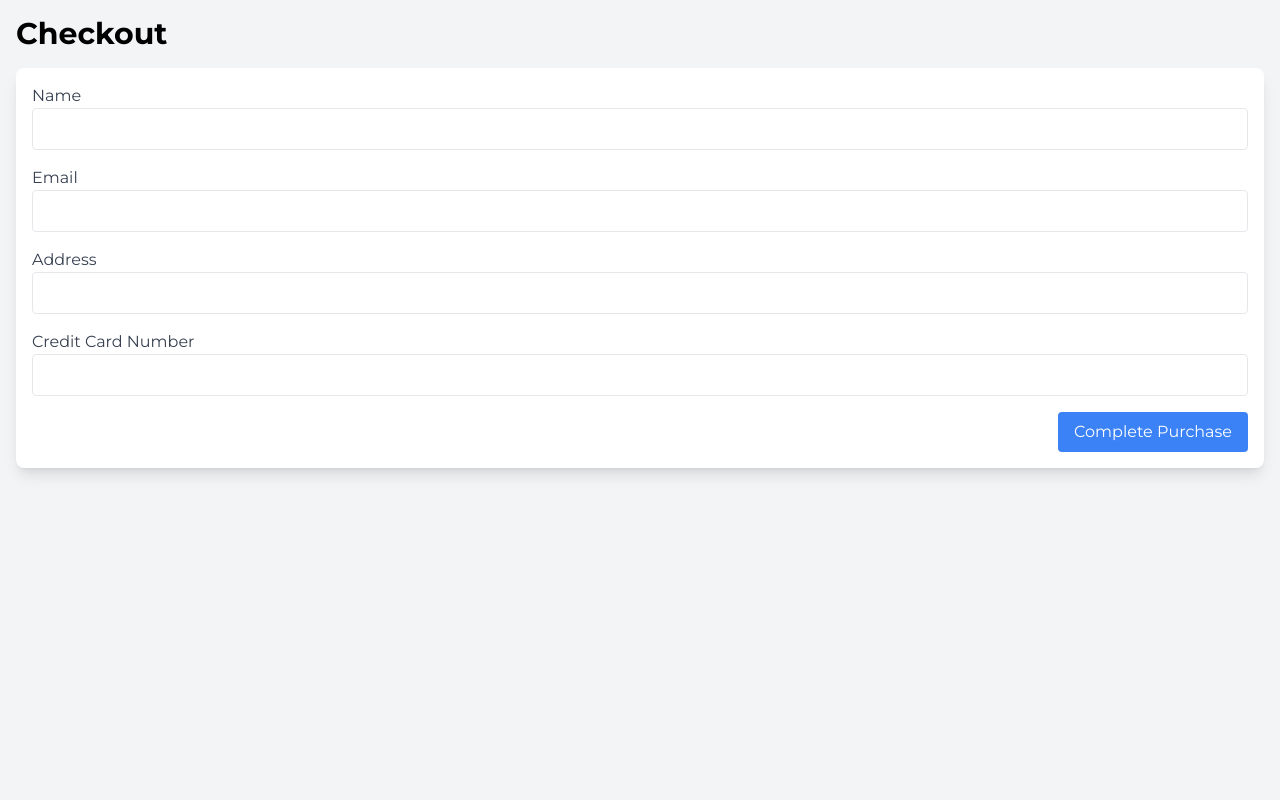
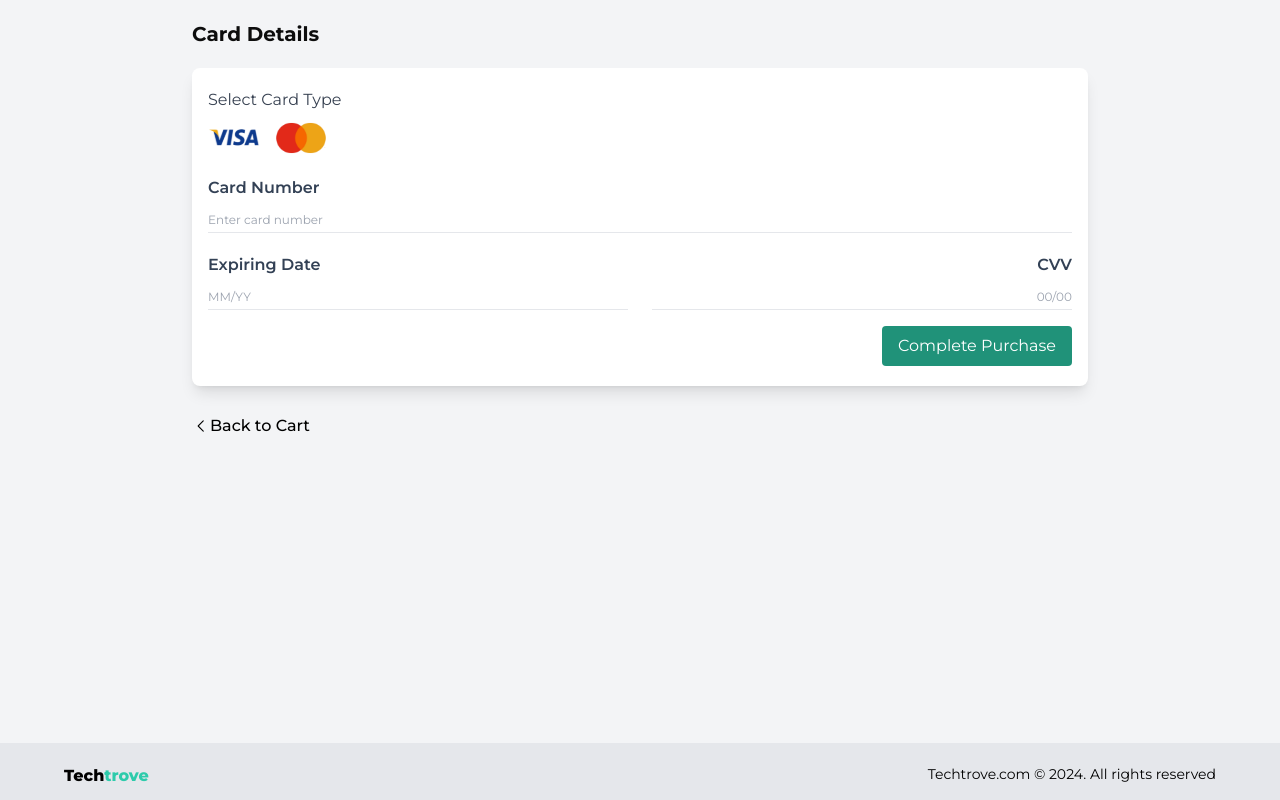
Before and after one commit to favour-emmanuel/hng-ecomm-site, a React (Vite) app: page /checkout in a window 1280 px wide. Built offline with nearby package versions, Linux system fonts and the light colour scheme.

Commit message:
designed the checkout page

```diff
--- a/src/components/Cart.tsx
+++ b/src/components/Cart.tsx
@@ -4,6 +4,8 @@ import img6 from "../assets/img6.png";
 import img10 from "../assets/img10.png";
 import img12 from "../assets/img12.png";
 import Nav from "./Nav";
+import { useState } from "react";
+import Footer from "./Footer";
 
 interface CartItem {
   id: number;
@@ -18,7 +20,7 @@ interface CartItem {
 const Cart: React.FC = () => {
   const location = useLocation();
 
-  const cartItems: CartItem[] = [
+  const cartItems = [
     {
       id: 1,
       name: "Plantronics Audio 478",
@@ -38,7 +40,7 @@ const Cart: React.FC = () => {
       color: "Pink",
     },
     {
-      id: 2,
+      id: 3,
       name: "Klipsch Pro 3",
       description: "JBLHD00321",
       price: "$799.99",
@@ -52,8 +54,8 @@ const Cart: React.FC = () => {
     <div>
       {location.pathname === "/cart" ? <Nav /> : ""}
       <div className="container mx-auto lg:px-14 px-8 py-6">
-        <div className="flex justify-between items-center">
-          <p className="my-2 text-xl text-gray-700 font-semibold">
+        <div className="flex justify-between items-center lg:gap-x-0 gap-x-4 w-full border-b pb-4">
+          <p className="my-2 lg:text-xl text-base text-gray-700 font-semibold">
             Your shopping Cart
           </p>
           <Link
@@ -70,37 +72,41 @@ const Cart: React.FC = () => {
           {cartItems.map((item) => (
             <div
               key={item.id}
-              className="flex justify-between items-center mb-4 bg-white shadow-lg rounded-lg px-5 py-3 my-5"
+              className="flex w-full justify-between items-center mb-4 bg-white shadow-lg rounded-lg lg:px-5 px-2.5 py-3 my-5"
             >
               <div className="flex items-center gap-2">
                 <div>
                   <img src={item.image} alt="" className="w-28" />
                 </div>
                 <div>
-                  <h2 className="text-xl font-bold">{item.name}</h2>
-                  <p className="text-gray-700">{item.description}</p>
+                  <h2 className="lg:text-lg text-sm font-bold">{item.name}</h2>
+                  <p className="text-gray-700 lg:text-base text-sm">
+                    {item.description}
+                  </p>
                 </div>
               </div>
-              <p>{item.color}</p>
+              <p className="text-sm mx-auto">{item.color}</p>
               <div className="flex items-center gap-3">
                 <p>{item.quantity}</p>
                 <div>
                   <div className="flex flex-col gap-y-3">
                     <button className="bg-[#1c8f78] px-2 rounded-md">
-                      <span className="font-semibold text-lg text-white">
+                      <span className="font-semibold lg:text-lg text-sm text-white">
                         +
                       </span>
                     </button>
                     <button className="bg-[#1c8f78] px-2 rounded-md">
-                      <span className="font-semibold text-lg text-white">
+                      <span className="font-semibold  lg:text-lg text-sm text-white">
                         -
                       </span>
                     </button>
                   </div>
                 </div>
               </div>
-              <div className="flex items-center">
-                <p>{item.price}</p>
+              <div className="flex items-center ml-2">
+                <p className="text-sm font-semibold text-slate-900">
+                  {item.price}
+                </p>
               </div>
             </div>
           ))}
--- a/src/components/Checkout.tsx
+++ b/src/components/Checkout.tsx
@@ -1,32 +1,77 @@
-import React from "react";
+import { Link, useLocation } from "react-router-dom";
+import { Icon } from "@iconify/react/dist/iconify.js";
+import Footer from "./Footer";
+import visaCard from "../assets/visa.svg";
+import mastercCard from "../assets/mast-card.svg";
 
 const Checkout: React.FC = () => {
+  const location = useLocation();
+
   return (
-    <div className="container mx-auto px-4">
-      <h1 className="text-3xl font-bold my-4">Checkout</h1>
-      <form className="bg-white shadow-lg rounded-lg p-4">
+    <div>
+      <div className="container mx-auto px-8 w-full max-w-[60rem]">
+        <h1 className="text-xl font-bold text-[#0d0d0d] my-5">Card Details</h1>
+        <form className="bg-white shadow-lg rounded-lg py-5 px-4">
           <div className="mb-4">
-          <label className="block text-gray-700">Name</label>
-          <input type="text" className="w-full px-3 py-2 border rounded" />
+            <label className="block text-gray-700 text-base">
+              Select Card Type
+            </label>
+            <div className="flex items-center gap-2 ml-[-6px] my-2">
+              <img src={visaCard} alt="" className="w-[4rem]" />
+              <img src={mastercCard} alt="" />
             </div>
-        <div className="mb-4">
-          <label className="block text-gray-700">Email</label>
-          <input type="email" className="w-full px-3 py-2 border rounded" />
           </div>
-        <div className="mb-4">
-          <label className="block text-gray-700">Address</label>
-          <input type="text" className="w-full px-3 py-2 border rounded" />
+          <div className="my-5">
+            <label className="block text-slate-700 font-semibold text-base">
+              Card Number
+            </label>
+            <input
+              type="text"
+              placeholder="Enter card number"
+              className="w-full border-b text-xs pt-3 pb-1 text-gray-400"
+            />
           </div>
-        <div className="mb-4">
-          <label className="block text-gray-700">Credit Card Number</label>
-          <input type="text" className="w-full px-3 py-2 border rounded" />
+          <div className="my-4">
+            <div className="flex justify-between items-center">
+              <label className="block text-slate-700 font-semibold text-base">
+                Expiring Date
+              </label>
+              <label className="block text-slate-700 font-semibold text-base">
+                CVV
+              </label>
             </div>
+            <div className="flex items-center gap-6">
+              <input
+                type="text"
+                placeholder="MM/YY"
+                className="w-full border-b text-xs pt-3 pb-1 text-gray-400"
+              />
+              <input
+                type="text"
+                placeholder="00/00"
+                className="w-full border-b text-xs pt-3 pb-1 text-gray-400 text-right"
+              />
+            </div>
+          </div>
+
           <div className="text-right">
-          <button className="bg-blue-500 text-white px-4 py-2 rounded">
+            <button className="bg-[#209279] text-white px-4 py-2 rounded">
               Complete Purchase
             </button>
           </div>
         </form>
+        <h3 className="text-base font-medium mt-7">
+          <Link to={"/"} className="flex items-center">
+            <span className="text-lg">
+              <Icon icon="fluent:chevron-left-16-regular" />
+            </span>
+            Back to Cart
+          </Link>
+        </h3>
+      </div>
+      <div className="fixed w-full bottom-0">
+        {location.pathname === "/checkout" ? <Footer /> : ""}
+      </div>
     </div>
   );
 };
--- a/src/components/Hero.tsx
+++ b/src/components/Hero.tsx
@@ -17,11 +17,13 @@ const Hero = () => {
         <div className="mt-6">
           <div className="flex gap-3 items-center my-3">
             <h3 className="border border-b w-full max-w-[4rem]"></h3>
-            <h3 className="font-medium">Related Product</h3>
-            <h3 className="border border-b w-full max-w-[20rem]"></h3>
-            <h3 className="border border-b w-full max-w-[10rem] absolute right-2"></h3>
+            <h3 className="font-medium lg:text-base text-sm ">
+              Related Product
+            </h3>
+            <h3 className="border border-b w-full lg:max-w-[20rem] max-w-[10rem]"></h3>
+            <h3 className="border border-b w-full max-w-[10rem] absolute right-2 hidden lg:block"></h3>
           </div>
-          <div className="flex items-center space-x-3 w-full max-w-[6rem]">
+          <div className="grid grid-cols-4 gap-x-4 my-5 items-center w-full lg:max-w-[20rem] max-w-[18rem]">
             <img
               src={img1}
               alt=""
@@ -46,7 +48,11 @@ const Hero = () => {
         </div>
       </div>
       <div className="w-full max-w-6xl">
-        <img src={heroImg} alt="" className="relative top-[-6rem]" />
+        <img
+          src={heroImg}
+          alt=""
+          className="relative top-[-6rem] lg:mt-0 mt-8"
+        />
         {/* <img
           src={heroImg}
           alt=""
--- a/src/components/Nav.tsx
+++ b/src/components/Nav.tsx
@@ -69,35 +69,69 @@ const Nav = () => {
           </div>
           <div className="lg:hidden md:flex flex-col justify-end">
             <button onClick={toggleNav}>
-              {nav ? (
-                <span className="text-2xl transition-transform">
-                  <Icon icon="mingcute:close-line" />
-                </span>
-              ) : (
+              {!nav ? (
                 <span className="text-2xl transition-transform">
                   <Icon icon="mingcute:menu-line" />
                 </span>
+              ) : (
+                ""
               )}
             </button>
           </div>
         </div>
       </div>
-      {nav && (
-        <div className="lg:hidden fixed duration-300 ease-in-out right-0 top-[3.6rem]  z-20 bg-neutral-900 w-full p-12 flex flex-col justify-center items-center">
-          <ul>
+      <div className=" lg:hidden ">
+        {nav ? (
+          <div className="bg-appBlack/80 fixed w-full h-screen z-10 top-0 left-0"></div>
+        ) : (
+          ""
+        )}
+        <div
+          className={
+            nav
+              ? "fixed left-0 top-0 w-full max-w-[23rem] md:max-w-[29rem] py-3  h-screen bg-[#262626] z-10 duration-300"
+              : "fixed left-[-100%] top-0 min-h-[90vh] z-10 duration-300"
+          }
+        >
+          <div className="pb-4 w-full border-b border-white/15">
+            <div className="px-8">
+              <h1 className="text-xl font-bold tracking-tight">
+                <Link to={"/"}>
+                  Tech <span className="text-[#2dcbab]">trove</span>
+                </Link>
+              </h1>
+              <span className="absolute right-4 top-4 cursor-pointer font-bold text-lg text-appsecondary">
+                {" "}
+                <Icon
+                  onClick={() => {
+                    setNav(false);
+                  }}
+                  icon="icon-park-outline:close"
+                />
+              </span>
+            </div>
+          </div>
+          <ul className="flex flex-col  gap-5 cursor-pointer mt-10 px-8">
             {navItems.map((item, index) => (
-              <li key={index} className="py-4" onClick={item.onclick}>
+              <li
+                key={index}
+                className="py-4 hover:text-[#2dcbab]"
+                onClick={item.onclick}
+              >
                 <a href={item.path}>{item.label}</a>
               </li>
             ))}
           </ul>
-          <div className="flex space-x-5">
-            <a href="#" className="py-2 px-3 border rounded-md">
+          <div className="flex space-x-5 px-8 mt-5">
+            <a
+              href="#"
+              className="py-2 px-3 border rounded-md hover:border-[#2dcbab]"
+            >
               Sign In
             </a>
           </div>
         </div>
-      )}
+      </div>
     </nav>
   );
 };
```
Also changed, not shown: src/assets/mast-card.svg (added), src/assets/visa.svg (added). Lines whose indentation alone changed are shown as unchanged.
